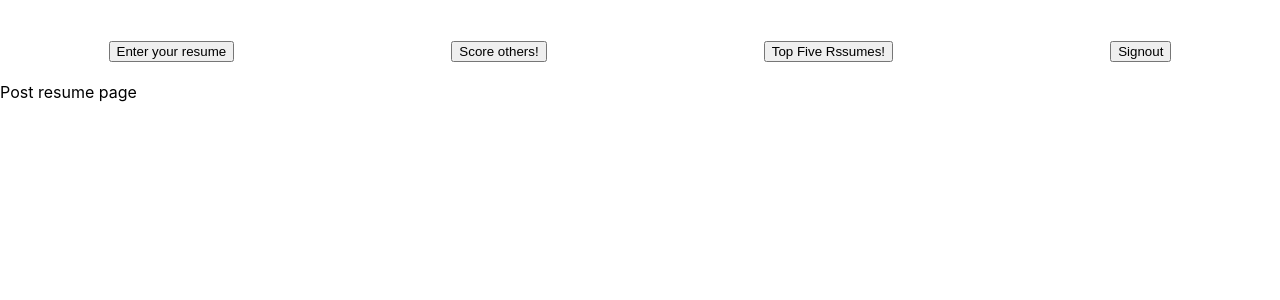
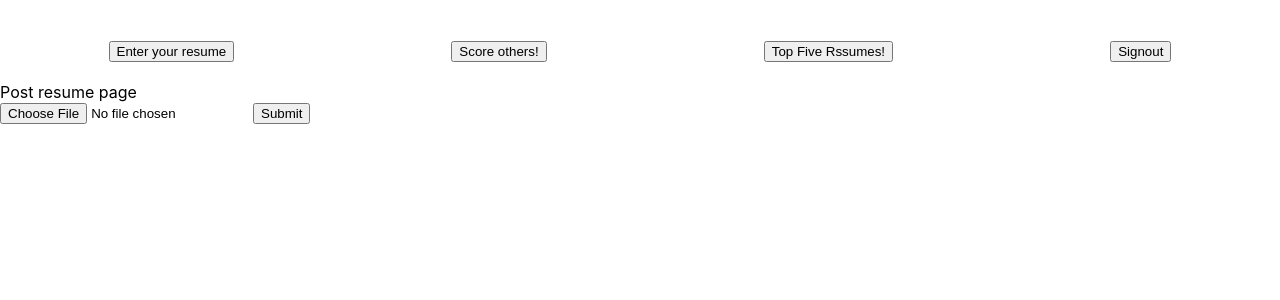
Before and after one commit to MaxMorgenbesser/ResumeMl, a React (Create React App) app: page /post in a window 1280 px wide. Shown: the top 300 px of the page. Built offline with nearby package versions, Linux system fonts and the light colour scheme.

Commit message:
added a pdf upload spot

```diff
--- a/src/App.js
+++ b/src/App.js
@@ -14,9 +14,9 @@ export const data = createContext();
 
 function App() {
   const [Loggedin, setLoggedin] = useState(false);
-
+  const [filebase64,setFileBase64] = useState("")
   return (
-    <data.Provider value={{ Loggedin, setLoggedin }}>
+    <data.Provider value={{ Loggedin, setLoggedin,setFileBase64,filebase64 }}>
       <BrowserRouter>
         <Routes>
           <Route
--- a/src/components/PostResume.js
+++ b/src/components/PostResume.js
@@ -1,5 +1,10 @@
+import ResUpload from "./ResUpload/ResUpload"
+
 const PostResume=()=>{
-    return (<>Post resume page</>)
+    return (<>Post resume page
+    <br/>
+    <ResUpload/>
+    </>)
 }
 
 export default PostResume
--- /dev/null
+++ b/src/components/ResUpload/ResUpload.js
@@ -0,0 +1,37 @@
+import { useContext } from "react"
+import { data } from "../../App"
+
+const ResUpload = ()=>{
+const {setFileBase64,fileBase64} = useContext(data)
+
+function formSubmit(e) {
+    e.preventDefault();
+    // Submit your form with the filebase64 as
+    // one of your fields
+    console.log({fileBase64})
+}
+
+function convertFile(files) {
+    if (files) {
+      const fileRef = files[0] || ""
+      const fileType = fileRef.type || ""
+      console.log("This file upload is of type:",fileType)
+      const reader = new FileReader()
+      reader.readAsBinaryString(fileRef)
+      reader.onload=(ev) => {
+        // convert it to base64
+        console.log(fileType)
+        setFileBase64(`data:${fileType};base64,${btoa(ev.target.result)}`)
+      }
+    }
+  }
+
+    return (<>
+
+   <form onSubmit={formSubmit}>
+   <input type="file" onChange={(e)=> convertFile(e.target.files)}   accept="application/pdf" />
+   <button>Submit</button>
+    </form></>)
+}
+
+export default ResUpload
```
